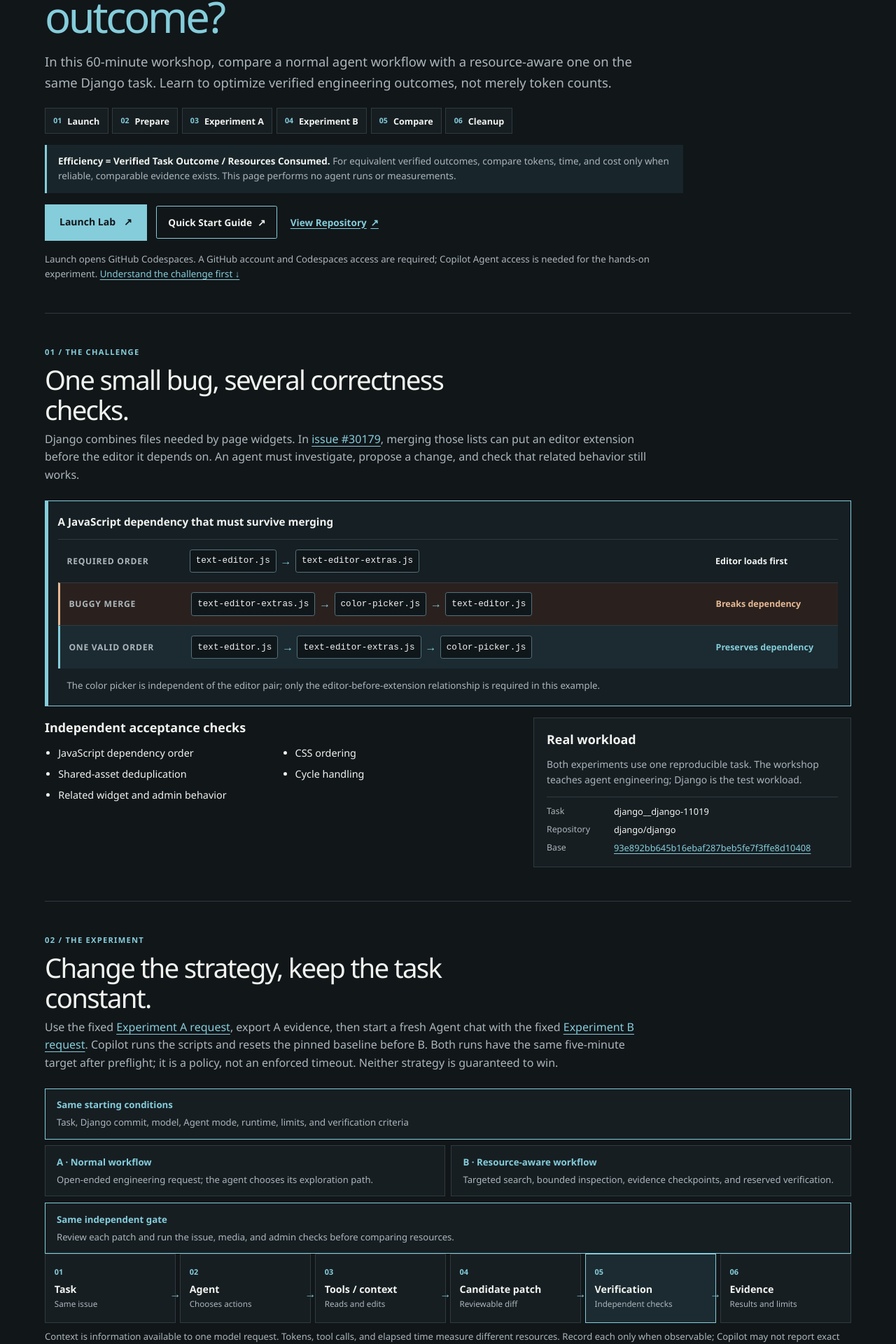
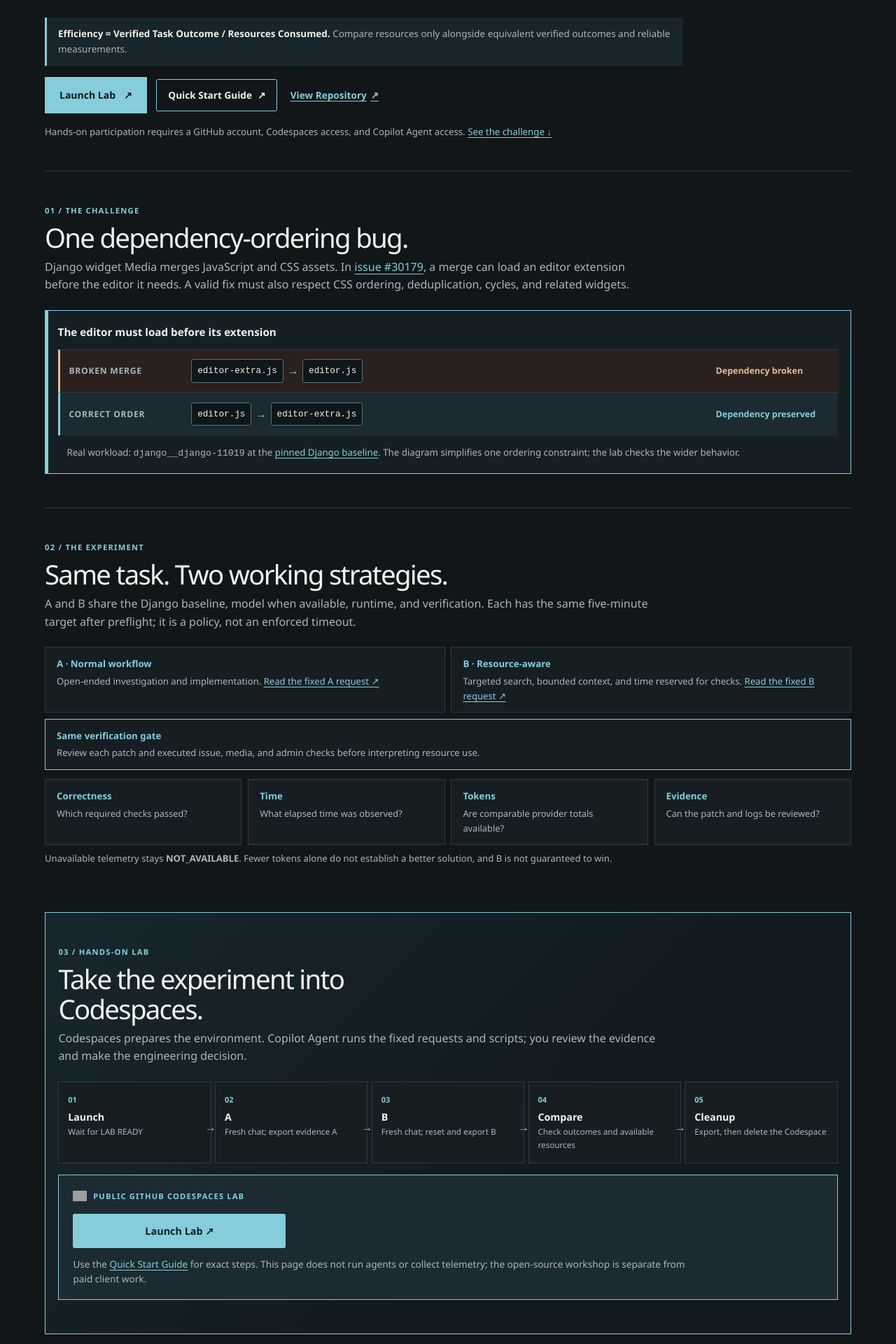
Before and after one commit to mmontielpz/mmontielpz.github.io, a Next.js app in the folder v2/: page /writing/ai-coding-agents-token-optimization in a window 1280 px wide. Shown: the part 421-2341 px from the top of the page at 70% size. Built offline with nearby package versions, Linux system fonts and the light colour scheme; grey boxes are pictures that could not be loaded.

Commit message:
feat(aica005): focus workshop landing on visual lab handoff

```diff
--- a/v2/app/writing/ai-coding-agents-token-optimization/page.module.css
+++ b/v2/app/writing/ai-coding-agents-token-optimization/page.module.css
@@ -46,7 +46,7 @@
 .infoCard dl div { display: grid; grid-template-columns: 5.5rem minmax(0, 1fr); gap: .5rem; }
 .infoCard dt { color: var(--muted); font-size: .77rem; }
 .infoCard dd { margin: 0; font-size: .8rem; overflow-wrap: anywhere; }
-.systemFlow { display: grid; grid-template-columns: repeat(6, minmax(0, 1fr)); gap: .35rem; margin: 0; padding: 0; list-style: none; counter-reset: system; }
+.systemFlow { display: grid; grid-template-columns: repeat(5, minmax(0, 1fr)); gap: .35rem; margin: 0; padding: 0; list-style: none; counter-reset: system; }
 .systemFlow li { position: relative; min-width: 0; padding: 1rem .8rem; border: 1px solid var(--border); background: #161e22; counter-increment: system; }
 .systemFlow li::before { content: counter(system, decimal-leading-zero); display: block; margin-bottom: .45rem; color: var(--accent); font-size: .68rem; font-weight: 700; }
 .systemFlow li strong { display: block; font-size: .89rem; line-height: 1.2; }
@@ -81,6 +81,11 @@
 .abDiagram strong, .abDiagram span { display: block; }
 .abDiagram strong { color: var(--accent); font-size: .83rem; }
 .abDiagram span { margin-top: .2rem; color: var(--muted); font-size: .82rem; }
+.comparisonGrid { display: grid; grid-template-columns: repeat(4, minmax(0, 1fr)); gap: .55rem; margin-top: .8rem; }
+.comparisonGrid div { padding: .8rem 1rem; border: 1px solid var(--border); background: #161e22; }
+.comparisonGrid strong, .comparisonGrid span { display: block; }
+.comparisonGrid strong { color: var(--accent); font-size: .83rem; }
+.comparisonGrid span { margin-top: .25rem; color: var(--muted); font-size: .8rem; }
 .practiceRow { display: grid; grid-template-columns: repeat(2, minmax(0, 1fr)); gap: .6rem; }
 .practiceRows { display: grid; gap: .45rem; }
 .practiceRow p { margin: 0; padding: .75rem .85rem; border: 1px solid var(--border); background: #161e22; font-size: .85rem; }
@@ -127,6 +132,9 @@
 .handoffGrid { display: grid; grid-template-columns: minmax(0, .85fr) minmax(0, 1.15fr); gap: .8rem; }
 .handoffSection { margin-top: 1.1rem; padding-inline: 1.15rem; border: 1px solid var(--accent); background: linear-gradient(135deg, #17272d, #111a1e 65%); }
 .comingNext { padding: 1.3rem; border: 1px solid var(--accent); background: #1b2b31; }
+.labHandoff { margin-top: 1rem; padding: 1.1rem 1.25rem; border: 1px solid var(--accent); background: #1b2b31; }
+.labHandoff .launchLink { max-width: 19rem; }
+.labHandoff p { max-width: 55rem; margin: .75rem 0 0; color: var(--muted); font-size: .85rem; }
 .githubHeading { display: flex; align-items: center; gap: .55rem; color: var(--accent); font-size: .7rem; font-weight: 700; letter-spacing: .1em; }
 .comingNext h3 { margin: .4rem 0 .6rem; font-size: 1.45rem; }
 .comingNext p { margin: 0 0 1rem; color: var(--muted); font-size: .88rem; }
@@ -165,7 +173,7 @@
   .challengeLower, .configLayout, .handoffGrid { grid-template-columns: minmax(0, 1fr); }
   .systemFlow { grid-template-columns: repeat(3, minmax(0, 1fr)); }
   .systemFlow li:nth-child(3)::after { display: none; }
-  .glossary, .contractGrid { grid-template-columns: repeat(2, minmax(0, 1fr)); }
+  .glossary, .contractGrid, .comparisonGrid { grid-template-columns: repeat(2, minmax(0, 1fr)); }
   .stage { grid-template-columns: minmax(0, 1fr); gap: .8rem; }
 }
 @media (max-width: 580px) {
@@ -175,7 +183,8 @@
   .section { padding-block: 2rem 2.3rem; }
   .assetRow { grid-template-columns: minmax(0, 1fr); gap: .3rem; }
   .assetRow strong { grid-column: auto; }
-  .criteria, .glossary, .contractGrid, .checks, .stage dl, .abDiagram > div, .calculatorInputs { grid-template-columns: minmax(0, 1fr); }
+  .criteria, .glossary, .contractGrid, .checks, .stage dl, .abDiagram > div, .calculatorInputs, .comparisonGrid { grid-template-columns: minmax(0, 1fr); }
+  .labHandoff .launchLink { max-width: none; }
   .systemFlow { grid-template-columns: repeat(2, minmax(0, 1fr)); }
   .systemFlow li:nth-child(3)::after { display: block; }
   .systemFlow li:nth-child(even)::after { display: none; }
--- a/v2/app/writing/ai-coding-agents-token-optimization/page.tsx
+++ b/v2/app/writing/ai-coding-agents-token-optimization/page.tsx
@@ -1,77 +1,65 @@
 import type { Metadata } from "next";
 import Link from "next/link";
-import TokenComparison from "./TokenComparison";
 import TechnologyMark from "../../../components/TechnologyMark";
 import { workload } from "../../../content/aica005";
 import styles from "./page.module.css";
 
 export const metadata: Metadata = {
   title: "AI Coding Agents: Resource-Aware Engineering Workshop",
-  description: "Compare two coding-agent workflows on one real Django issue. Launch the public lab, verify both outcomes, and measure only what is observable.",
+  description: "Explore two coding-agent workflows on one real Django issue, then launch the public Codespaces lab.",
 };
 
 const lab = "https://github.com/mmontielpz/aica005-django-agent-workshop";
 const launch = "https://codespaces.new/mmontielpz/aica005-django-agent-workshop/tree/main";
 const quickStart = lab + "/blob/main/PARTICIPANT_QUICK_START.md";
+const experimentA = lab + "/blob/main/experiments/A-unstructured.md";
+const experimentB = lab + "/blob/main/experiments/B-resource-aware.md";
 
 export default function Page() {
   return <article className={styles.page}>
     <header className={styles.hero}>
       <Link className={styles.back} href="/writing/">← Writing</Link>
-      <p className={styles.eyebrow}>AICA005 / engineering workshop</p>
-      <h1>Can an AI coding agent solve a real issue <em>with fewer resources and a verified outcome?</em></h1>
-      <p className={styles.lead}>In this 60-minute workshop, compare a normal agent workflow with a resource-aware one on the same Django task. Learn to optimize verified engineering outcomes, not merely token counts.</p>
-      <ol className={styles.journey} aria-label="Learning journey"><li>Launch</li><li>Prepare</li><li>Experiment A</li><li>Experiment B</li><li>Compare</li><li>Cleanup</li></ol>
-      <p className={styles.boundary}><strong>Efficiency = Verified Task Outcome / Resources Consumed.</strong> For equivalent verified outcomes, compare tokens, time, and cost only when reliable, comparable evidence exists. This page performs no agent runs or measurements.</p>
+      <p className={styles.eyebrow}>AICA005 / 60-minute engineering workshop</p>
+      <h1>AI Coding Agents: <em>Resource-Aware Engineering</em></h1>
+      <p className={styles.lead}>Can an agent solve a real coding task while managing its resources and preserving a verified outcome?</p>
+      <p className={styles.boundary}><strong>Efficiency = Verified Task Outcome / Resources Consumed.</strong> Compare resources only alongside equivalent verified outcomes and reliable measurements.</p>
       <div className={styles.entryActions}>
         <a className={"button button-primary " + styles.startLink} href={launch} target="_blank" rel="noopener noreferrer">Launch Lab <span aria-hidden="true">↗</span></a>
         <a className={styles.secondaryLink} href={quickStart} target="_blank" rel="noopener noreferrer">Quick Start Guide <span aria-hidden="true">↗</span></a>
         <a className={styles.supportLink} href={lab} target="_blank" rel="noopener noreferrer">View Repository <span aria-hidden="true">↗</span></a>
       </div>
-      <p className={styles.note}>Launch opens GitHub Codespaces. A GitHub account and Codespaces access are required; Copilot Agent access is needed for the hands-on experiment. <a href="#challenge">Understand the challenge first ↓</a></p>
+      <p className={styles.note}>Hands-on participation requires a GitHub account, Codespaces access, and Copilot Agent access. <a href="#challenge">See the challenge ↓</a></p>
     </header>
 
     <section id="challenge" className={styles.section} aria-labelledby="challenge-heading">
-      <div className={styles.sectionTitle}><span className={styles.kicker}>01 / THE CHALLENGE</span><h2 id="challenge-heading">One small bug, several correctness checks.</h2><p>Django combines files needed by page widgets. In <a href={workload.issue}>issue #30179</a>, merging those lists can put an editor extension before the editor it depends on. An agent must investigate, propose a change, and check that related behavior still works.</p></div>
+      <div className={styles.sectionTitle}><span className={styles.kicker}>01 / THE CHALLENGE</span><h2 id="challenge-heading">One dependency-ordering bug.</h2><p>Django widget Media merges JavaScript and CSS assets. In <a href={workload.issue}>issue #30179</a>, a merge can load an editor extension before the editor it needs. A valid fix must also respect CSS ordering, deduplication, cycles, and related widgets.</p></div>
       <figure className={styles.assetDiagram} aria-labelledby="diagram-title" data-diagram="dependency">
-        <figcaption id="diagram-title">A JavaScript dependency that must survive merging</figcaption>
-        <div className={styles.assetRow}><span className={styles.diagramLabel}>Required order</span><div className={styles.assetFlow}><code>text-editor.js</code><span aria-hidden="true">→</span><code>text-editor-extras.js</code></div><strong>Editor loads first</strong></div>
-        <div className={styles.assetRow + " " + styles.badOrder}><span className={styles.diagramLabel}>Buggy merge</span><div className={styles.assetFlow}><code>text-editor-extras.js</code><span aria-hidden="true">→</span><code>color-picker.js</code><span aria-hidden="true">→</span><code>text-editor.js</code></div><strong>Breaks dependency</strong></div>
-        <div className={styles.assetRow + " " + styles.goodOrder}><span className={styles.diagramLabel}>One valid order</span><div className={styles.assetFlow}><code>text-editor.js</code><span aria-hidden="true">→</span><code>text-editor-extras.js</code><span aria-hidden="true">→</span><code>color-picker.js</code></div><strong>Preserves dependency</strong></div>
-        <p>The color picker is independent of the editor pair; only the editor-before-extension relationship is required in this example.</p>
+        <figcaption id="diagram-title">The editor must load before its extension</figcaption>
+        <div className={styles.assetRow + " " + styles.badOrder}><span className={styles.diagramLabel}>Broken merge</span><div className={styles.assetFlow}><code>editor-extra.js</code><span aria-hidden="true">→</span><code>editor.js</code></div><strong>Dependency broken</strong></div>
+        <div className={styles.assetRow + " " + styles.goodOrder}><span className={styles.diagramLabel}>Correct order</span><div className={styles.assetFlow}><code>editor.js</code><span aria-hidden="true">→</span><code>editor-extra.js</code></div><strong>Dependency preserved</strong></div>
+        <p>Real workload: <code>{workload.instance}</code> at the <a href={workload.widgets}>pinned Django baseline</a>. The diagram simplifies one ordering constraint; the lab checks the wider behavior.</p>
       </figure>
-      <div className={styles.challengeLower}>
-        <div><h3>Independent acceptance checks</h3><ul className={styles.criteria}><li>JavaScript dependency order</li><li>CSS ordering</li><li>Shared-asset deduplication</li><li>Cycle handling</li><li>Related widget and admin behavior</li></ul></div>
-        <aside className={styles.infoCard}><h3>Real workload</h3><p>Both experiments use one reproducible task. The workshop teaches agent engineering; Django is the test workload.</p><dl><div><dt>Task</dt><dd>{workload.instance}</dd></div><div><dt>Repository</dt><dd>{workload.repository}</dd></div><div><dt>Base</dt><dd><a href={workload.widgets}>{workload.base}</a></dd></div></dl></aside>
-      </div>
     </section>
 
     <section id="experiment" className={styles.section} aria-labelledby="experiment-heading">
-      <div className={styles.sectionTitle}><span className={styles.kicker}>02 / THE EXPERIMENT</span><h2 id="experiment-heading">Change the strategy, keep the task constant.</h2><p>Use the fixed <a href={lab + "/blob/main/experiments/A-unstructured.md"}>Experiment A request</a>, export A evidence, then start a fresh Agent chat with the fixed <a href={lab + "/blob/main/experiments/B-resource-aware.md"}>Experiment B request</a>. Copilot runs the scripts and resets the pinned baseline before B. Both runs have the same five-minute target after preflight; it is a policy, not an enforced timeout. Neither strategy is guaranteed to win.</p></div>
+      <div className={styles.sectionTitle}><span className={styles.kicker}>02 / THE EXPERIMENT</span><h2 id="experiment-heading">Same task. Two working strategies.</h2><p>A and B share the Django baseline, model when available, runtime, and verification. Each has the same five-minute target after preflight; it is a policy, not an enforced timeout.</p></div>
       <div className={styles.abDiagram} role="group" aria-label="Controlled A and B experiment">
-        <p><strong>Same starting conditions</strong><span>Task, Django commit, model, Agent mode, runtime, limits, and verification criteria</span></p>
-        <div><p><strong>A · Normal workflow</strong><span>Open-ended engineering request; the agent chooses its exploration path.</span></p><p><strong>B · Resource-aware workflow</strong><span>Targeted search, bounded inspection, evidence checkpoints, and reserved verification.</span></p></div>
-        <p><strong>Same independent gate</strong><span>Review each patch and run the issue, media, and admin checks before comparing resources.</span></p>
+        <div><p><strong>A · Normal workflow</strong><span>Open-ended investigation and implementation. <a href={experimentA} target="_blank" rel="noopener noreferrer">Read the fixed A request ↗</a></span></p><p><strong>B · Resource-aware</strong><span>Targeted search, bounded context, and time reserved for checks. <a href={experimentB} target="_blank" rel="noopener noreferrer">Read the fixed B request ↗</a></span></p></div>
+        <p><strong>Same verification gate</strong><span>Review each patch and executed issue, media, and admin checks before interpreting resource use.</span></p>
       </div>
-      <ol className={styles.systemFlow} aria-label="Engineering system" data-diagram="agent"><li><strong>Task</strong><span>Same issue</span></li><li><strong>Agent</strong><span>Chooses actions</span></li><li><strong>Tools / context</strong><span>Reads and edits</span></li><li><strong>Candidate patch</strong><span>Reviewable diff</span></li><li className={styles.verificationGate}><strong>Verification</strong><span>Independent checks</span></li><li><strong>Evidence</strong><span>Results and limits</span></li></ol>
-      <p className={styles.flowCaption}>Context is information available to one model request. Tokens, tool calls, and elapsed time measure different resources. Record each only when observable; Copilot may not report exact tokens.</p>
-      <details className={styles.detail}><summary>One useful resource decision</summary><p>Search relevant symbols before reading whole files. Retrieve more context when a missing dependency, test expectation, or cycle behavior could change the patch. Reserve time for verification instead of spending the whole run exploring.</p></details>
+      <div className={styles.comparisonGrid} aria-label="Comparison dimensions">
+        <div><strong>Correctness</strong><span>Which required checks passed?</span></div>
+        <div><strong>Time</strong><span>What elapsed time was observed?</span></div>
+        <div><strong>Tokens</strong><span>Are comparable provider totals available?</span></div>
+        <div><strong>Evidence</strong><span>Can the patch and logs be reviewed?</span></div>
+      </div>
+      <p className={styles.flowCaption}>Unavailable telemetry stays <strong>NOT_AVAILABLE</strong>. Fewer tokens alone do not establish a better solution, and B is not guaranteed to win.</p>
     </section>
 
-    <section id="launch" className={styles.section + " " + styles.handoffSection} aria-labelledby="launch-heading">
-      <div className={styles.sectionTitle}><span className={styles.kicker}>03 / LAUNCH CODESPACES</span><h2 id="launch-heading">Run the workshop in the public laboratory.</h2><p>Codespaces provides the configured development environment; Copilot Agent performs the engineering workflow. GitHub sign-in, Codespaces access, and Copilot Agent access are required. A fresh Codespace at this publication commit has not yet been independently qualified.</p></div>
-      <div className={styles.handoffGrid}>
-        <div className={styles.comingNext}><div className={styles.githubHeading}><TechnologyMark name="github" /><span>GITHUB CODESPACES / DJANGO LAB</span></div><h3>Public lab</h3><a className={styles.launchLink} href={launch} target="_blank" rel="noopener noreferrer">Launch Lab <span aria-hidden="true">↗</span></a><p className={styles.readiness}>Wait for <strong>LAB READY</strong> before starting. If readiness reports unexpected failures, stop and record them.</p><p>Follow the <a href={quickStart} target="_blank" rel="noopener noreferrer">Quick Start Guide</a>. The <a href={lab + "/blob/main/README.md"}>public lab README</a> has the contracts and commands for independent review.</p></div>
-        <div className={styles.handoffProcess}><h3>Participant checklist</h3><ol className={styles.handoffSteps}><li><strong>Launch:</strong> Open a fresh Codespace.</li><li><strong>Prepare:</strong> Wait for LAB READY and open Copilot Agent mode.</li><li><strong>Experiment A:</strong> Submit the fixed request; review and export A evidence.</li><li><strong>Experiment B:</strong> Start a new Agent chat without A attachments; keep the same model if available. Copilot resets Django and runs B.</li><li><strong>Compare:</strong> Inspect both patches, verification logs, and available measurements. Missing telemetry stays NOT_AVAILABLE.</li><li><strong>Cleanup:</strong> Export final evidence, then delete the Codespace when finished.</li></ol></div>
-      </div>
-    </section>
-
-    <TokenComparison />
-
-    <section id="learn" className={styles.section} aria-labelledby="learn-heading">
-      <div className={styles.sectionTitle}><span className={styles.kicker}>05 / KEY TAKEAWAYS</span><h2 id="learn-heading">Decide from evidence, not from a smaller number.</h2></div>
-      <div className={styles.checks}><details><summary>Why are fewer tokens insufficient without verification?</summary><p>A run can consume less while missing CSS, cycles, or regressions. Compare resources only alongside equivalent verified outcomes.</p></details><details><summary>When should an agent retrieve more context?</summary><p>When a missing dependency, contract, diagnostic, or test expectation could change its patch or verdict. Record why the extra read matters.</p></details><details><summary>What evidence supports a PASS decision?</summary><p>A reviewable diff, executed checks and results, adjacent regression coverage, and a clear account of failures or unavailable evidence.</p></details></div>
-      <p className={styles.endnote}><strong>Optimize the workflow, measure what is observable, and verify the outcome.</strong> Harness engineering provides task contracts, repeatable checks, and traceable evidence. AI governance adds resource awareness, measurement integrity, and human review. This free educational workshop is separate from paid client engagements. No A/B performance result has been established here.</p>
+    <section id="lab" className={styles.section + " " + styles.handoffSection} aria-labelledby="lab-heading">
+      <div className={styles.sectionTitle}><span className={styles.kicker}>03 / HANDS-ON LAB</span><h2 id="lab-heading">Take the experiment into Codespaces.</h2><p>Codespaces prepares the environment. Copilot Agent runs the fixed requests and scripts; you review the evidence and make the engineering decision.</p></div>
+      <ol className={styles.systemFlow} aria-label="Lab workflow" data-diagram="lab"><li><strong>Launch</strong><span>Wait for LAB READY</span></li><li><strong>A</strong><span>Fresh chat; export evidence A</span></li><li><strong>B</strong><span>Fresh chat; reset and export B</span></li><li><strong>Compare</strong><span>Check outcomes and available resources</span></li><li><strong>Cleanup</strong><span>Export, then delete the Codespace</span></li></ol>
+      <div className={styles.labHandoff}><div className={styles.githubHeading}><TechnologyMark name="github" /><span>PUBLIC GITHUB CODESPACES LAB</span></div><a className={styles.launchLink} href={launch} target="_blank" rel="noopener noreferrer">Launch Lab <span aria-hidden="true">↗</span></a><p>Use the <a href={quickStart} target="_blank" rel="noopener noreferrer">Quick Start Guide</a> for exact steps. This page does not run agents or collect telemetry; the open-source workshop is separate from paid client work.</p></div>
     </section>
   </article>;
 }
```
Also changed, not shown: 1 other file (tests, documents, lock files or other folders).
